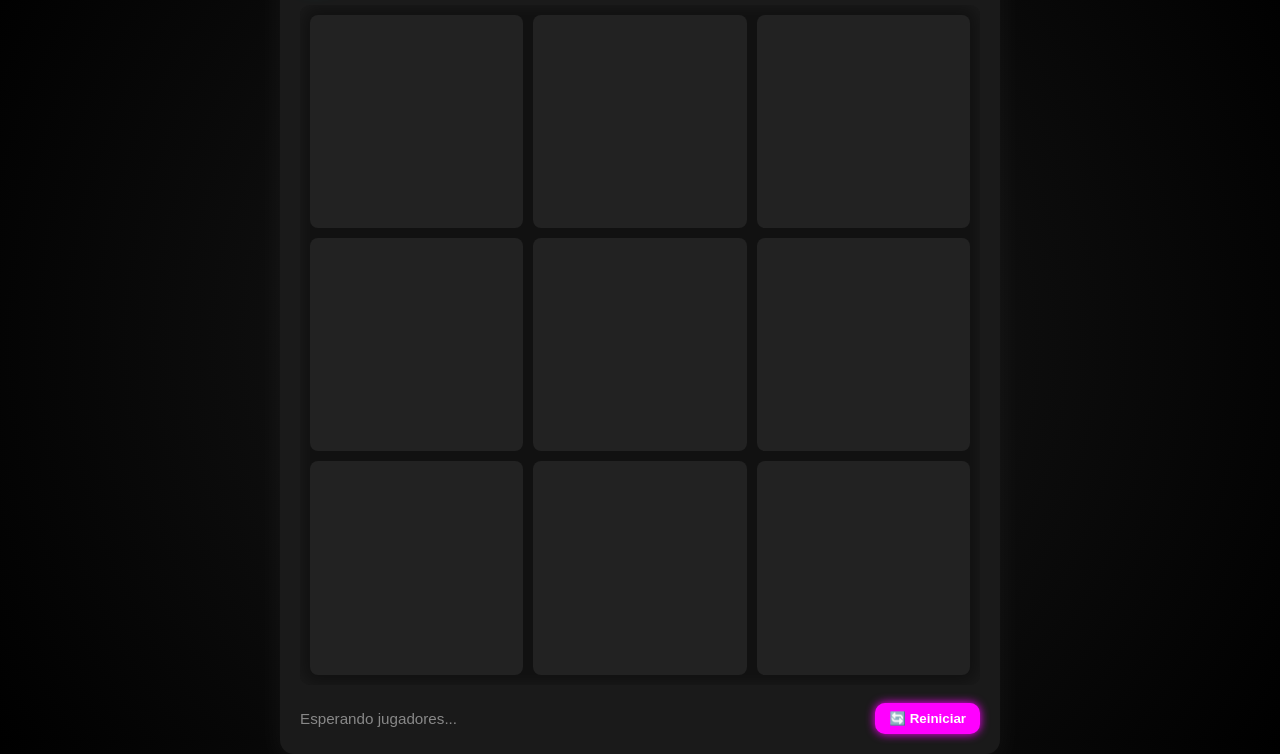
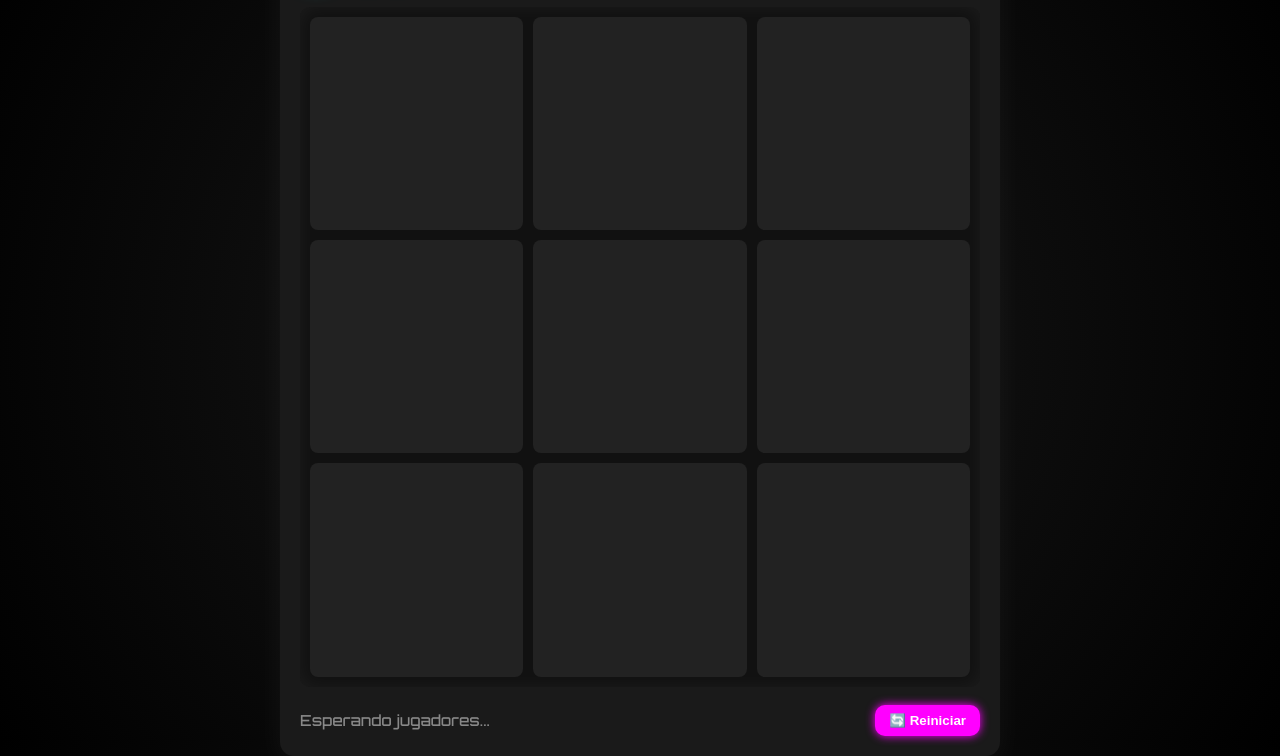
Before and after one commit to vendovendo23k-sys/tatetiw, a website: page public/tateti.html in a window 1280 px wide. Shown: the part 59-815 px from the top of the page. Drawn offline with nearby package versions, Linux system fonts and the light colour scheme; no server answers.

Commit message:
Update tateti.html

```diff
--- a/public/tateti.html
+++ b/public/tateti.html
@@ -5,8 +5,8 @@
   <meta name="viewport" content="width=device-width,initial-scale=1" />
   <title>🎯 Tateti • 1 vs 1</title>
 
-  <!-- Fuente limpia y moderna -->
-  <link href="https://fonts.googleapis.com/css2?family=Inter:wght@400;600;700&display=swap" rel="stylesheet">
+  <!-- Fuente futurista estilo arcade -->
+  <link href="https://fonts.googleapis.com/css2?family=Orbitron:wght@500;700&display=swap" rel="stylesheet">
 
   <!-- CSS del juego -->
   <link rel="stylesheet" href="tateti.css">
@@ -32,8 +32,9 @@
     </footer>
   </main>
 
-  <!-- Scripts -->
+  <!-- Socket.io -->
   <script src="/socket.io/socket.io.js"></script>
+  <!-- Lógica del juego -->
   <script src="tateti.js" type="module"></script>
 </body>
 </html>
```
